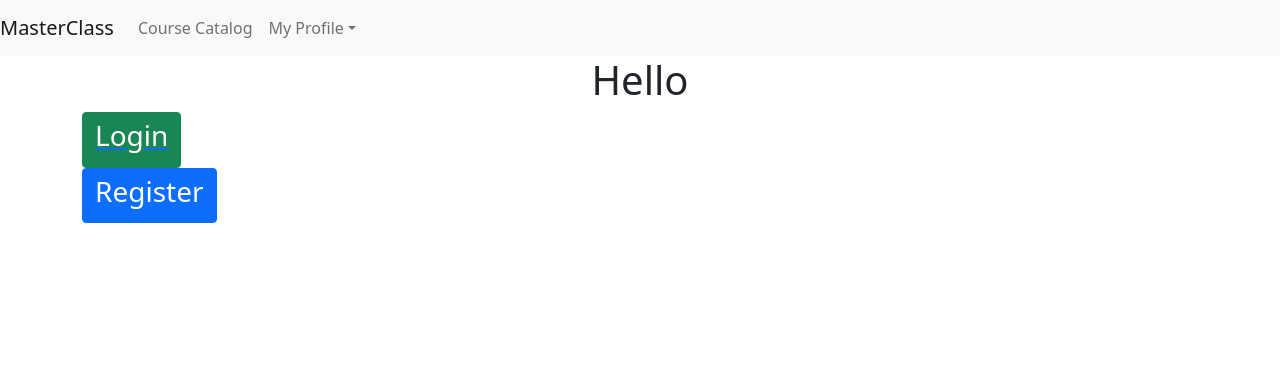
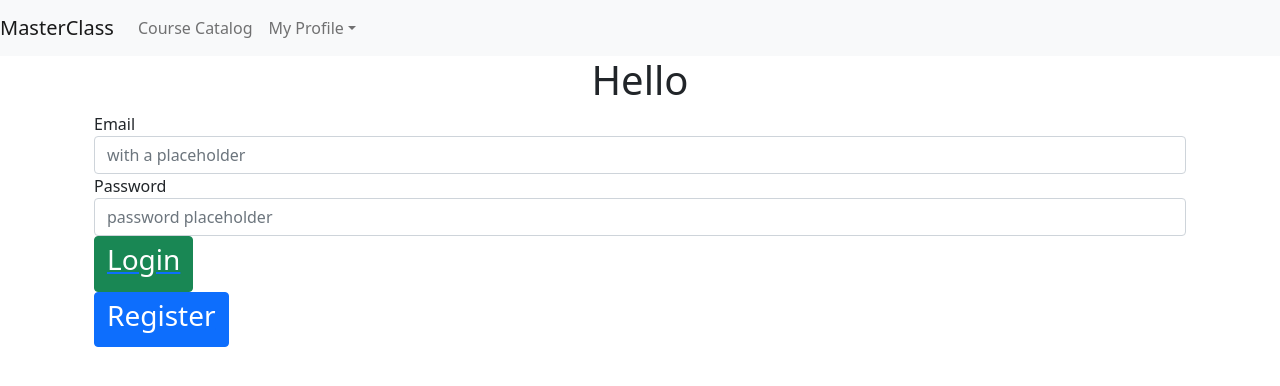
Before and after one commit to iammoda/masterclass-project, a React (Create React App) app in the folder frontend/: page / in a window 1280 px wide. Shown: the top 386 px of the page. Built offline with nearby package versions, Linux system fonts and the light colour scheme.

Commit message:
added favorites (now working and updates in page), added auth for email

```diff
--- a/frontend/src/App.js
+++ b/frontend/src/App.js
@@ -17,9 +17,10 @@
       <Router>
         <Fragment>
           <NavbarComponent />
-          <Route exact path='/' component={LandingComponent} />
+
           <Container>
             <Switch>
+              <Route exact path='/' component={LandingComponent} />
               <Route exact path='/courses' component={CourseCatalogComponent} />
             </Switch>
           </Container>
--- a/frontend/src/actions/actionTypes.js
+++ b/frontend/src/actions/actionTypes.js
@@ -1,3 +1,4 @@
 export const GET_ALL_COURSES = 'GET_ALL_COURSES';
 export const ADD_TO_FAVS = 'ADD_TO_FAVS';
 export const DEL_FROM_FAVS = 'DEL_FROM_FAVS';
+export const LOGIN_SUCCESS = 'LOGIN_SUCCESS';
--- /dev/null
+++ b/frontend/src/actions/authActions.js
@@ -0,0 +1,10 @@
+import { LOGIN_SUCCESS } from './actionTypes';
+
+export const loginUser = (formdata) => async (dispatch) => {
+  try {
+    dispatch({
+      type: LOGIN_SUCCESS,
+      payload: formdata,
+    });
+  } catch (err) {}
+};
--- a/frontend/src/actions/coursesActions.js
+++ b/frontend/src/actions/coursesActions.js
@@ -6,7 +6,8 @@
 
 //GET request to get all courses
 //potentially change to be able to take any email in (auth)
-export const getAllCourses = () => async (dispatch) => {
+export const getAllCourses = (userEmail) => async (dispatch) => {
+  userEmail = 'gounder.mo@gmail.com';
   try {
     const config = {
       headers: {
@@ -14,7 +15,7 @@
       },
     };
     const res = await axios.get(
-      'https://mc-dev-5.herokuapp.com/jsonapi/v1/courses?email=gounder.mo@gmail.com',
+      `https://mc-dev-5.herokuapp.com/jsonapi/v1/courses?email=${userEmail}`,
       config
     );
 
@@ -24,24 +25,22 @@
       type: GET_ALL_COURSES,
       payload: res.data,
     });
-  } catch (err) {}
+  } catch (err) {
+    toast.error('Unable to get Courses');
+  }
 };
 
-export const addToFavs = (courseId) => async (dispatch) => {
+export const addToFavs = (email, courseId) => async (dispatch) => {
   try {
     const config = {
       headers: {
         'Content-Type': 'application/json',
       },
     };
-    const data = {
-      email: 'gounder.mo@gmail.com',
-      course_id: courseId,
-    };
+
     const res = await axios.post(
-      'https://mc-dev-5.herokuapp.com/jsonapi/v1/favorite',
-      config,
-      data
+      `https://mc-dev-5.herokuapp.com/jsonapi/v1/favorite?email=${email}&course_id=${courseId}`,
+      config
     );
 
     console.log('addedtoFavs', res);
--- a/frontend/src/components/course-catalog-components/CourseCatalogComponent.js
+++ b/frontend/src/components/course-catalog-components/CourseCatalogComponent.js
@@ -16,9 +16,10 @@
 const CourseCatalogComponent = ({
   getAllCourses,
   coursesInfoFromState: { courses },
+  authInfoFromState: { userEmail },
 }) => {
   useEffect(() => {
-    getAllCourses();
+    getAllCourses(userEmail);
   }, [getAllCourses]);
 
   console.log(courses);
@@ -42,6 +43,7 @@
 
 const mapStateToProps = (state) => ({
   coursesInfoFromState: state.coursesReducer,
+  authInfoFromState: state.authReducer,
 });
 
 export default connect(mapStateToProps, { getAllCourses })(
--- a/frontend/src/components/course-catalog-components/CourseItemComponent.js
+++ b/frontend/src/components/course-catalog-components/CourseItemComponent.js
@@ -21,20 +21,24 @@
 
 const CourseItemComponent = ({
   addToFavs,
-  course: { title, instructorName, instructor_image_url, id },
+  course: { title, instructorName, instructor_image_url, id, favorite },
+  authInfoFromState: { userEmail },
 }) => {
   return (
     <div>
       <Card>
-        <CardImg top width='5%' src={instructor_image_url} />
         <CardBody>
+          <div>
+            <img top width='5%' src={instructor_image_url} />
+          </div>
           <CardTitle tag='h5'>{instructorName}</CardTitle>
           <CardSubtitle tag='h6' className='mb-2 text-muted'>
-            Teaches the {title}
+            {title}
           </CardSubtitle>
-          <Button onClick={() => addToFavs(id)} color='success'>
+          <Button onClick={() => addToFavs(userEmail, id)} color='success'>
             Add To Favs
           </Button>
+          {favorite === true ? <div> Item Favorited</div> : null}
         </CardBody>
       </Card>
     </div>
@@ -44,6 +48,11 @@
 CourseItemComponent.propTypes = {
   course: PropTypes.object.isRequired,
   addToFavs: PropTypes.func.isRequired,
+  authInfoFromState: PropTypes.object.isRequired,
 };
 
-export default connect(null, { addToFavs })(CourseItemComponent);
+const mapStateToProps = (state) => ({
+  authInfoFromState: state.authReducer,
+});
+
+export default connect(mapStateToProps, { addToFavs })(CourseItemComponent);
--- a/frontend/src/components/layout-components/LandingComponent.js
+++ b/frontend/src/components/layout-components/LandingComponent.js
@@ -3,11 +3,24 @@
 //could potentially put login and register buttons
 
 import React from 'react';
-import { Container, Col, Row } from 'reactstrap';
+import { Container, Col, Row, Form, FormGroup, Label, Input } from 'reactstrap';
 import { Button } from 'reactstrap';
 import { Link } from 'react-router-dom';
+import { loginUser } from '../../actions/authActions';
+import { connect } from 'react-redux';
+import PropTypes from 'prop-types';
+import { useState } from 'react';
 
-export const LandingComponent = () => {
+export const LandingComponent = ({ loginUser }) => {
+  const [formData, setFormData] = useState({
+    email: '',
+    password: '',
+  });
+  const onChange = (e) =>
+    setFormData({ ...formData, [e.target.name]: e.target.value });
+
+  console.log(formData);
+
   return (
     <Container>
       <Row>
@@ -17,7 +30,36 @@
       </Row>
       <Row>
         <Col>
-          <Button block color='success' size='md'>
+          <Form>
+            <FormGroup>
+              <Label for='exampleEmail'>Email</Label>
+              <Input
+                type='email'
+                name='email'
+                id='exampleEmail'
+                placeholder='with a placeholder'
+                value={formData.email}
+                onChange={(e) => onChange(e)}
+              />
+            </FormGroup>
+            <FormGroup>
+              <Label for='examplePassword'>Password</Label>
+              <Input
+                type='password'
+                name='password'
+                id='examplePassword'
+                placeholder='password placeholder'
+                value={formData.password}
+                onChange={(e) => onChange(e)}
+              />
+            </FormGroup>
+          </Form>
+          <Button
+            block
+            color='success'
+            size='md'
+            onClick={(e) => loginUser(formData.email)}
+          >
             <Link to='/'>
               <h3 class='text-white'>Login</h3>
             </Link>
@@ -37,4 +79,8 @@
   );
 };
 
-export default LandingComponent;
+LandingComponent.propTypes = {
+  loginUser: PropTypes.func.isRequired,
+};
+
+export default connect(null, { loginUser })(LandingComponent);
--- /dev/null
+++ b/frontend/src/reducers/authReducer.js
@@ -0,0 +1,18 @@
+import { LOGIN_SUCCESS } from '../actions/actionTypes';
+
+const initialState = {
+  userEmail: 'gounder.mo@gmail.com',
+};
+
+export default function (state = initialState, action) {
+  const { type, payload } = action;
+  switch (type) {
+    case LOGIN_SUCCESS:
+      return {
+        ...state,
+        userEmail: payload,
+      };
+    default:
+      return state;
+  }
+}
--- a/frontend/src/reducers/coursesReducer.js
+++ b/frontend/src/reducers/coursesReducer.js
@@ -2,7 +2,6 @@
 
 const initialState = {
   courses: [],
-  fav: null,
 };
 
 export default function (state = initialState, action) {
@@ -18,9 +17,22 @@
 
     case ADD_TO_FAVS:
       console.log(payload);
+      // optimistic update to updated the favorite boolean for course in state rather than calling api to get all courses again
+
+      const updatedCourses = state.courses.map((course) => {
+        if (course.id === payload.course_id) {
+          return {
+            ...course,
+            favorite: true,
+          };
+        } else {
+          return course;
+        }
+      });
+
       return {
         ...state,
-        fav: payload,
+        courses: updatedCourses,
       };
 
     default:
--- a/frontend/src/reducers/index.js
+++ b/frontend/src/reducers/index.js
@@ -1,5 +1,5 @@
 import { combineReducers } from 'redux';
 import coursesReducer from './coursesReducer';
-import alertReducer from './alertReducer';
+import authReducer from './authReducer';
 
-export default combineReducers({ coursesReducer });
+export default combineReducers({ coursesReducer, authReducer });
```
